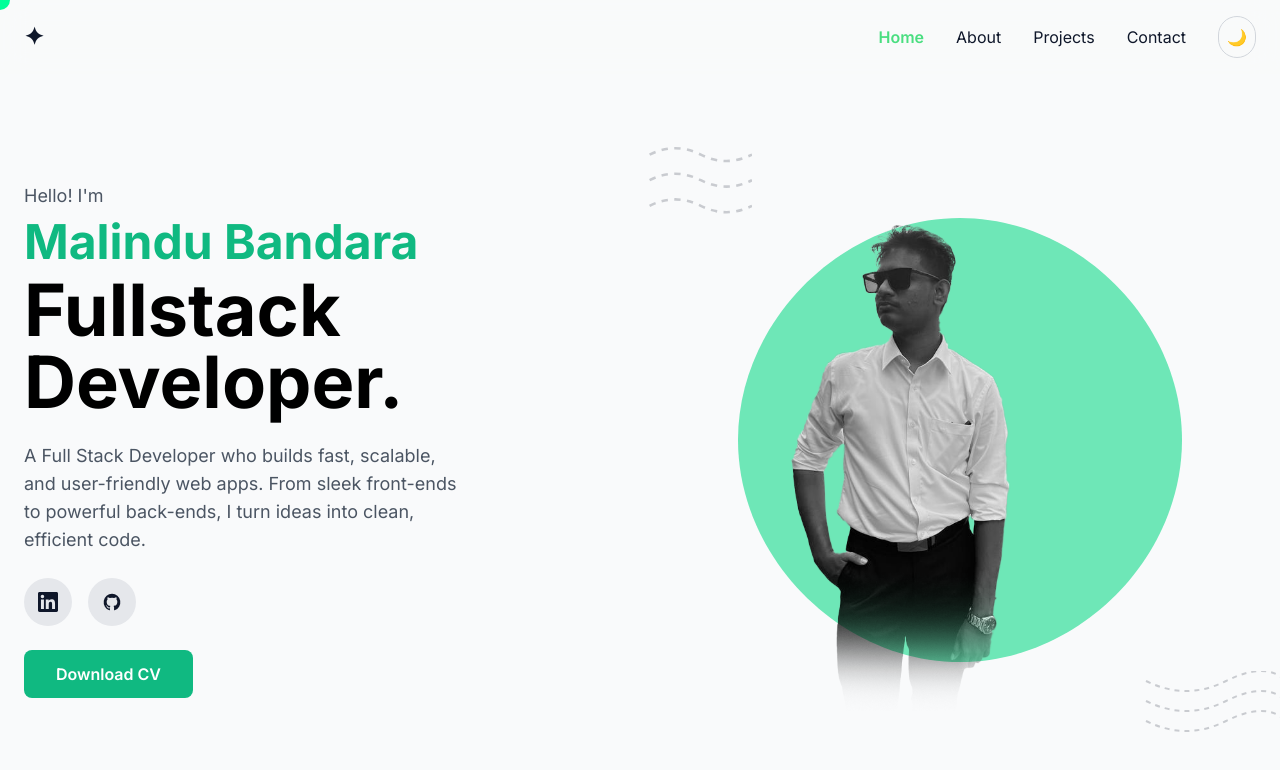
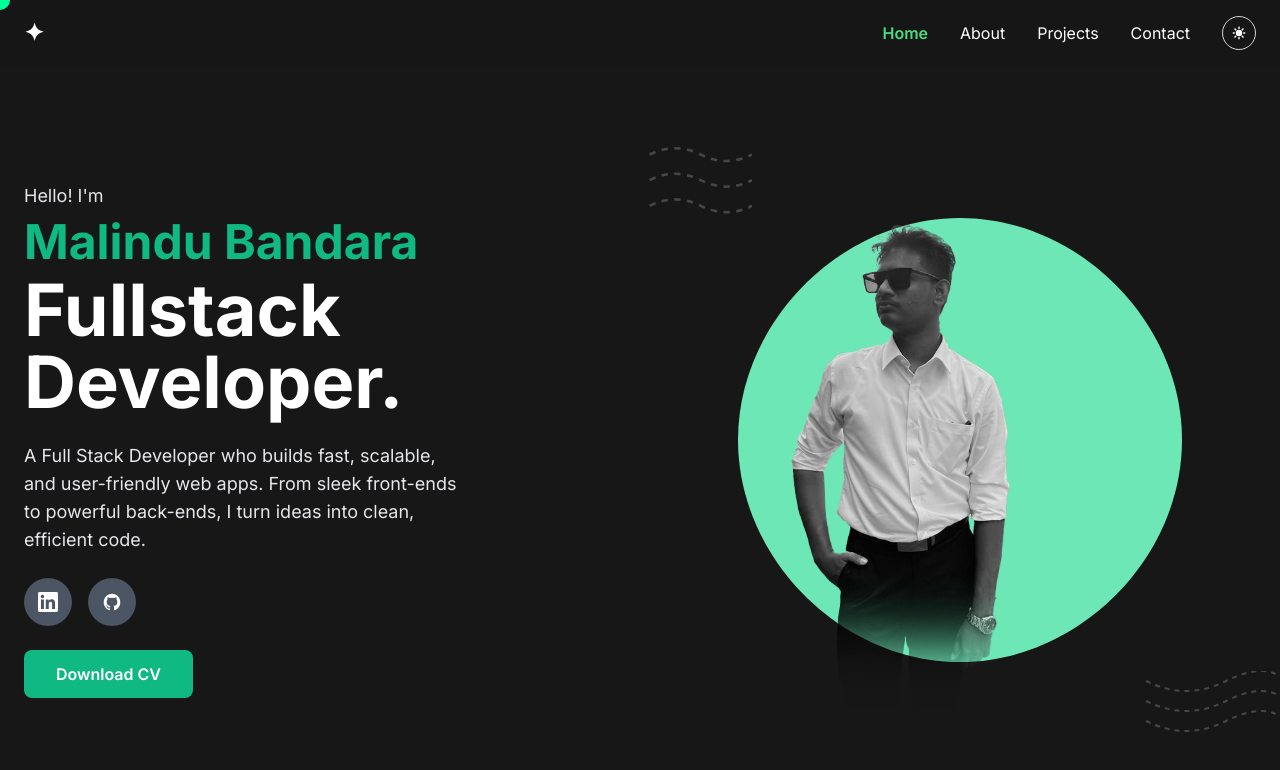
Before and after one commit to malindubandara/Malindu-Portfolio, a React (Vite) app: page / in a window 1280 px wide. Shown: the top 770 px of the page. Built offline with nearby package versions, Linux system fonts and the light colour scheme.

Commit message:
fix: darkMode

```diff
--- a/package.json
+++ b/package.json
@@ -17,6 +17,7 @@
     "framer-motion": "^12.23.0",
     "react": "^19.1.0",
     "react-dom": "^19.1.0",
+    "react-icons": "^5.5.0",
     "react-router-dom": "^7.6.3",
     "sweetalert2": "^11.22.2",
     "tsparticles": "^3.8.1"
--- a/src/App.jsx
+++ b/src/App.jsx
@@ -19,7 +19,7 @@ import "./App.css";
 import CustomCursor from "./components/CustomCursor";
 
 function AppContent() {
-  const [darkMode, setDarkMode] = useState(false);
+  const [darkMode, setDarkMode] = useState(true);
   const location = useLocation();
   const navigate = useNavigate();
 
--- a/src/components/Header.jsx
+++ b/src/components/Header.jsx
@@ -4,6 +4,10 @@ import { motion, AnimatePresence } from "framer-motion";
 import { useState, useEffect } from "react";
 import { Link, useLocation } from "react-router-dom";
 import { useSwipeGestures } from "../hooks/useSwipeGestures";
+import { FaSun } from "react-icons/fa";
+import { FaMoon } from "react-icons/fa";
+import { HiSun } from "react-icons/hi";
+import { HiMoon } from "react-icons/hi";
 
 const Header = ({ darkMode, toggleDarkMode }) => {
   const [isMenuOpen, setIsMenuOpen] = useState(false);
@@ -151,9 +155,13 @@ const Header = ({ darkMode, toggleDarkMode }) => {
               whileHover={{ scale: 1.1 }}
               whileTap={{ scale: 0.9 }}
               onClick={toggleDarkMode}
-              className="p-2 rounded-full border border-gray-300 dark:border-gray-600 hover:bg-gray-100 dark:hover:bg-gray-800 transition-colors"
+              className={
+                darkMode
+                  ? "p-2 rounded-full border border-gray-300 dark:border-gray-600 hover:bg-emerald-500 transition-colors"
+                  : "p-2 rounded-full border border-gray-300 dark:border-gray-600 hover:bg-emerald-100 transition-colors"
+              }
             >
-              {darkMode ? "☀️" : "🌙"}
+              {darkMode ? <HiSun /> : <HiMoon />}
             </motion.button>
           </nav>
 
@@ -281,7 +289,9 @@ const Header = ({ darkMode, toggleDarkMode }) => {
                   }}
                   className="flex items-center space-x-3 p-3 rounded-lg border border-gray-300 dark:border-gray-600 hover:bg-gray-100 dark:hover:bg-gray-800 transition-colors w-full"
                 >
-                  <span className="text-2xl">{darkMode ? "☀️" : "🌙"}</span>
+                  <span className="text-2xl">
+                    {darkMode ? <FaSun /> : <FaMoon />}
+                  </span>
                   <span className="text-lg font-medium">
                     {darkMode ? "Light Mode" : "Dark Mode"}
                   </span>
```
Also changed, not shown: 1 other file (tests, documents, lock files or other folders).
